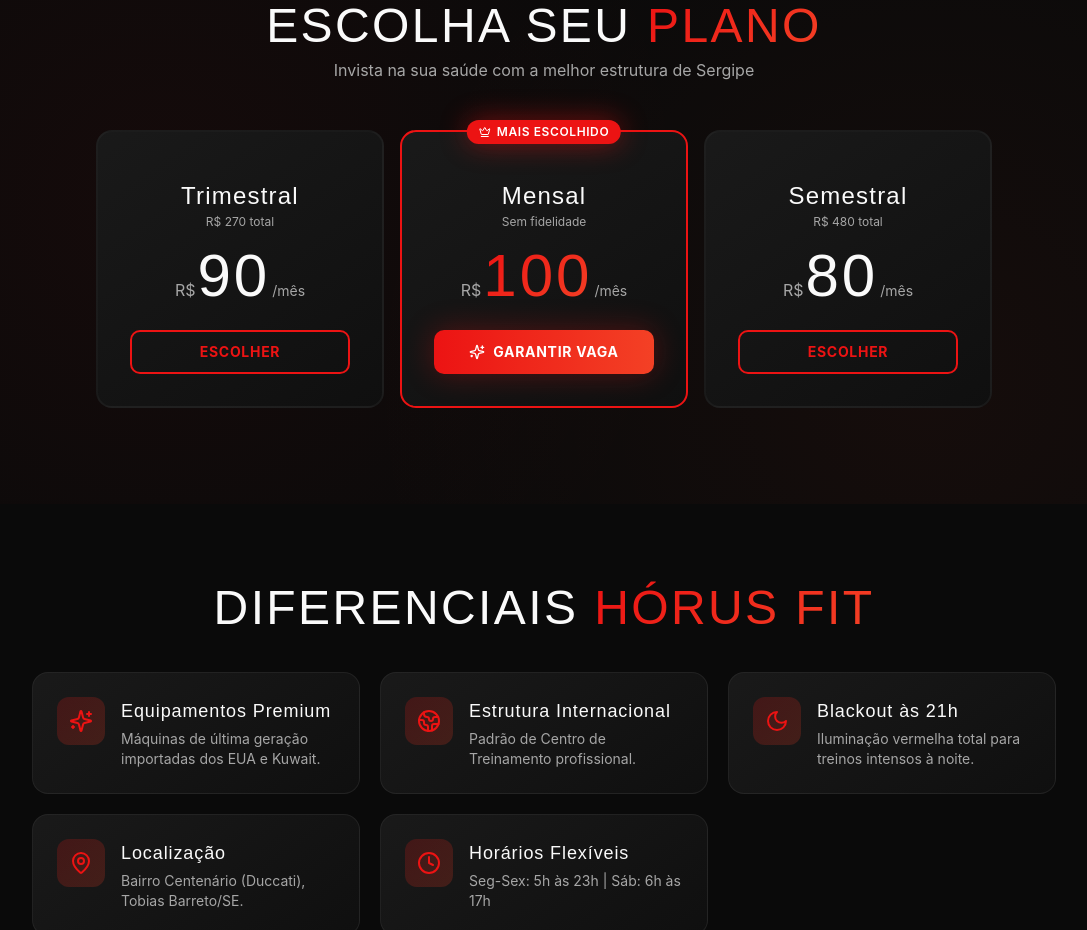
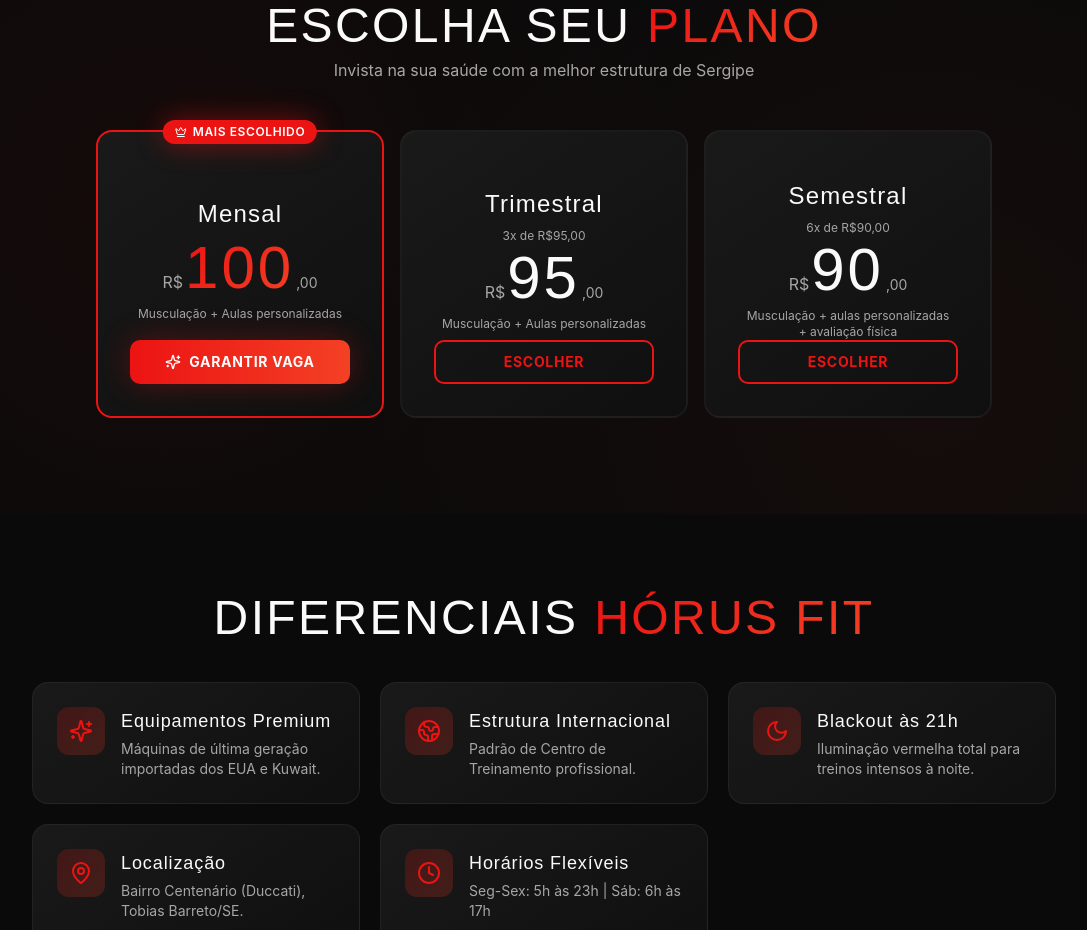
Before and after one commit to ksmbr77/horusfit, a React (Vite) app: page / in a window 1280 px wide. Shown: the part 2000-2930 px from the top of the page, without its empty margins (96-1183 px from the left). Built offline with nearby package versions, Linux system fonts and the light colour scheme; the HTML template or start-up script is replaced by a standard one.

Commit message:
Reverted to commit 808bc45dbe3c36c47909e7cc003faa4869dae8e3

```diff
--- a/src/components/landing/PlansSection.tsx
+++ b/src/components/landing/PlansSection.tsx
@@ -6,25 +6,27 @@ const WHATSAPP_NUMBER = "5579999498196";
 
 const plans = [
   {
-    name: "Trimestral",
-    price: "90",
-    period: "/mês",
-    total: "R$ 270 total",
-    featured: false,
-  },
-  {
     name: "Mensal",
     price: "100",
-    period: "/mês",
-    total: "Sem fidelidade",
+    period: "",
+    total: "Musculação + Aulas personalizadas",
     featured: true,
     badge: "MAIS ESCOLHIDO",
   },
   {
+    name: "Trimestral",
+    price: "95",
+    period: "",
+    total: "3x de R$95,00",
+    subtitle: "Musculação + Aulas personalizadas",
+    featured: false,
+  },
+  {
     name: "Semestral",
-    price: "80",
-    period: "/mês",
-    total: "R$ 480 total",
+    price: "90",
+    period: "",
+    total: "6x de R$90,00",
+    subtitle: "Musculação + aulas personalizadas + avaliação física",
     featured: false,
   },
 ];
@@ -73,18 +75,25 @@ const PlansSection = () => {
               )}
 
               <div className="text-center flex-1 flex flex-col justify-center pt-4">
-                <h3 className="font-display text-2xl text-foreground mb-0.5">
+                <h3 className="font-display text-2xl text-foreground mb-2">
                   {plan.name}
                 </h3>
-                <p className="text-muted-foreground text-xs mb-4">{plan.total}</p>
 
-                <div className="flex items-baseline justify-center gap-0.5 mb-6">
+                {!plan.featured && plan.total && (
+                  <p className="text-muted-foreground text-xs mb-1">{plan.total}</p>
+                )}
+
+                <div className="flex items-baseline justify-center gap-0.5 mb-2">
                   <span className="text-muted-foreground text-base">R$</span>
                   <span className={`font-display text-5xl sm:text-6xl leading-none ${plan.featured ? 'text-gradient' : 'text-foreground'}`}>
                     {plan.price}
                   </span>
-                  <span className="text-muted-foreground text-sm">{plan.period}</span>
+                  <span className="text-muted-foreground text-sm">,00</span>
                 </div>
+
+                <p className="text-muted-foreground text-xs px-2">
+                  {plan.featured ? plan.total : (plan as any).subtitle}
+                </p>
               </div>
 
               <Button
```
